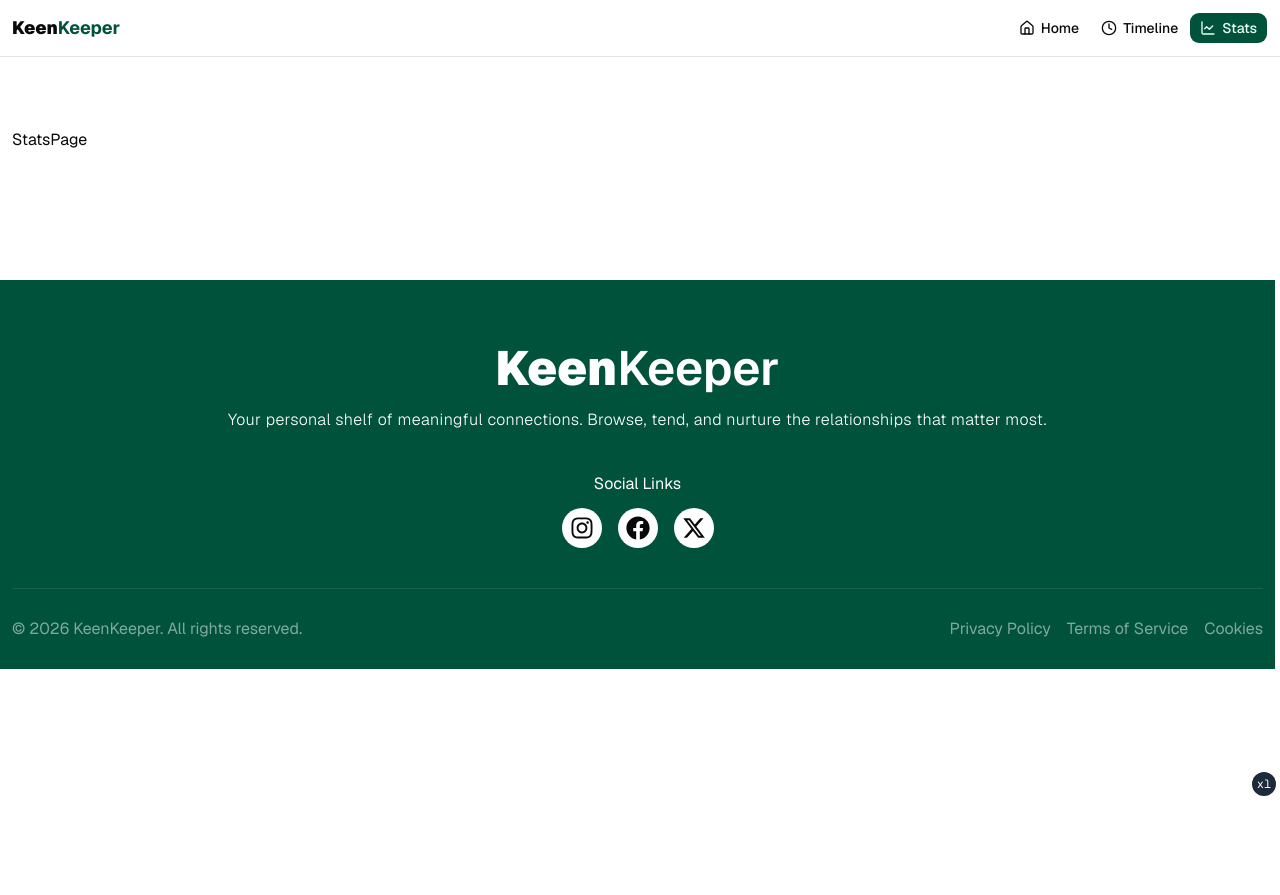
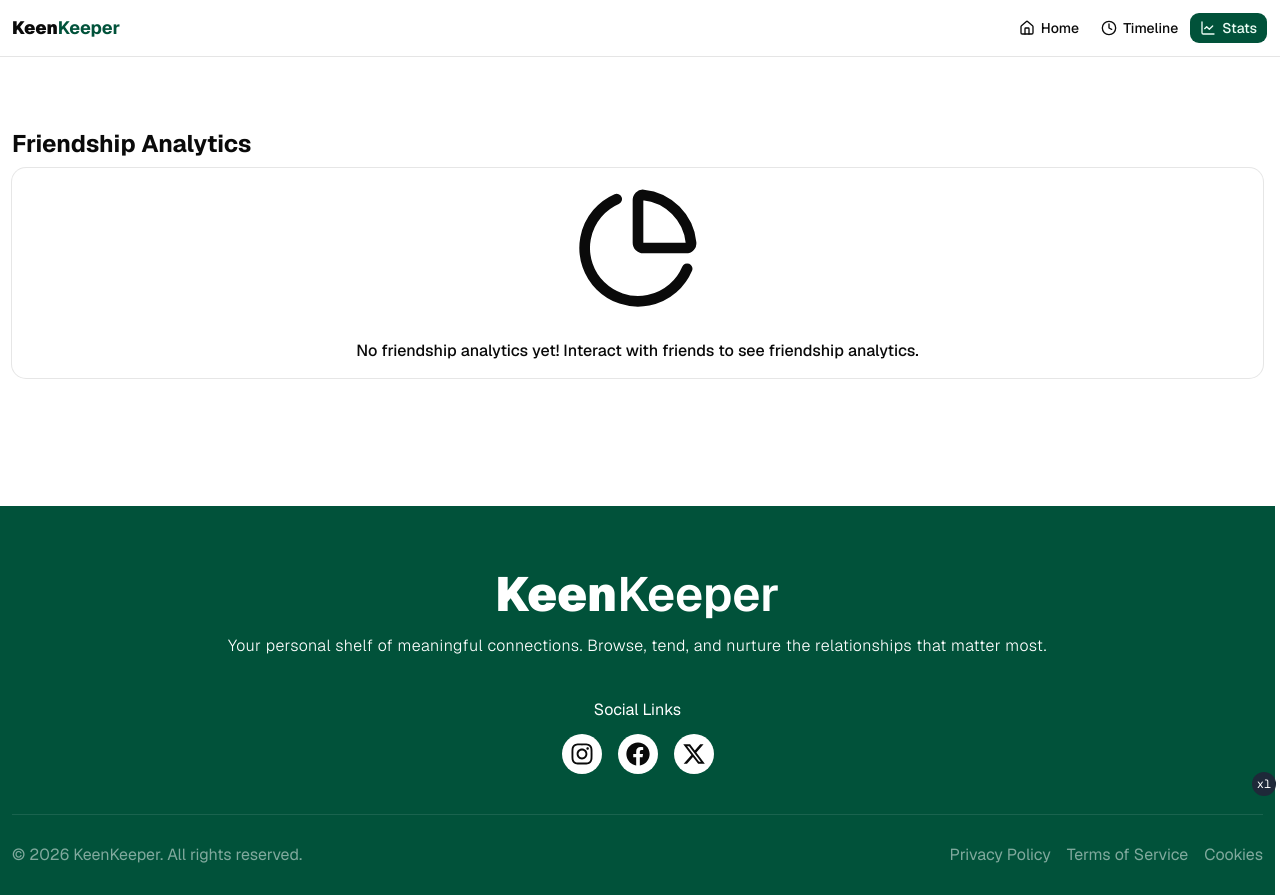
Before and after one commit to siam-parvez/keen-keeper, a Next.js app: page /stats in a window 1280 px wide. Before the commit the page ends 800 px from the top, so only its background shows below. Built offline with nearby package versions, Linux system fonts and the light colour scheme.

Commit message:
ui: stats added

```diff
--- a/package.json
+++ b/package.json
@@ -18,6 +18,7 @@
     "react": "19.2.4",
     "react-dom": "19.2.4",
     "react-icons": "^5.6.0",
+    "recharts": "^3.8.1",
     "shadcn": "^4.7.0",
     "sonner": "^2.0.7",
     "tailwind-merge": "^3.6.0",
--- a/src/app/layout.tsx
+++ b/src/app/layout.tsx
@@ -36,7 +36,7 @@ export default function RootLayout({
       className={`${geistSans.variable} ${geistMono.variable} h-full antialiased`}
     >
       <body className="flex flex-col">
-        <Header className="fixed inset-x-0 bg-background" />
+        <Header />
         <main className="container mx-auto px-3 py-32 space-y-6 md:space-y-12">
           <AppProvider>{children}</AppProvider>
         </main>
--- a/src/app/stats/page.tsx
+++ b/src/app/stats/page.tsx
@@ -1,11 +1,80 @@
-import type { Metadata } from 'next';
+'use client';
 
-export const metadata: Metadata = {
-  title: 'Stats',
+import { Card, CardContent, CardHeader, CardTitle } from '@/components/ui/card';
+import { useApp } from '@/context/FriendsContext';
+import { ChartPie } from 'lucide-react';
+import { Pie, PieChart } from 'recharts';
+
+const TimelinePage = ({
+  isAnimationActive = true,
+}: {
+  isAnimationActive?: boolean;
+}) => {
+  const { interactions } = useApp();
+
+  const chartData = interactions.reduce(
+    (acc, curr) => {
+      acc[curr.type] = (acc[curr.type] || 0) + 1;
+      return acc;
+    },
+    {
+      call: 0,
+      text: 0,
+      video: 0,
+    } as Record<'call' | 'text' | 'video', number>,
+  );
+
+  const data = [
+    { name: 'Call', value: chartData.call, fill: '#244d3f' },
+    { name: 'Text', value: chartData.text, fill: '#37a163' },
+    { name: 'Video', value: chartData.video, fill: '#7f37f5' },
+  ];
+
+  return (
+    <section className="flex flex-col gap-2">
+      <h3 className="text-lg md:text-xl xl:text-2xl font-bold">
+        Friendship Analytics
+      </h3>
+      {interactions.length > 0 ? (
+        <Card>
+          <CardHeader>
+            <CardTitle>By Interaction Type</CardTitle>
+          </CardHeader>
+          <CardContent className="flex items-center justify-center">
+            <PieChart
+              style={{
+                width: '100%',
+                maxWidth: '500px',
+                maxHeight: '80vh',
+                aspectRatio: 1,
+              }}
+              responsive
+            >
+              <Pie
+                data={data}
+                innerRadius="80%"
+                outerRadius="100%"
+                cornerRadius="50%"
+                paddingAngle={5}
+                dataKey="value"
+                isAnimationActive={isAnimationActive}
+              />
+            </PieChart>
+          </CardContent>
+        </Card>
+      ) : (
+        <Card>
+          <CardHeader className="text-center">
+            <ChartPie className="size-32 mx-auto mb-6" />
+            <CardTitle>
+              No friendship analytics yet! Interact with friends to see
+              friendship analytics.
+            </CardTitle>
+          </CardHeader>
+        </Card>
+      )}
+    </section>
+  );
 };
 
-const StatsPage = () => {
-  return <div>StatsPage</div>;
-};
-
-export default StatsPage;
+export default TimelinePage;
--- a/src/components/layout/header.tsx
+++ b/src/components/layout/header.tsx
@@ -64,7 +64,12 @@ const Header = ({
   const pathname = usePathname();
 
   return (
-    <header className={cn('py-3 border-b', className)}>
+    <header
+      className={cn(
+        'py-3 border-b fixed inset-x-0 bg-background z-10',
+        className,
+      )}
+    >
       <div className="container mx-auto px-3">
         {/* Desktop Menu */}
         <nav className="hidden items-center justify-between lg:flex w-full">
```
Also changed, not shown: 2 other files (tests, documents, lock files or other folders).
